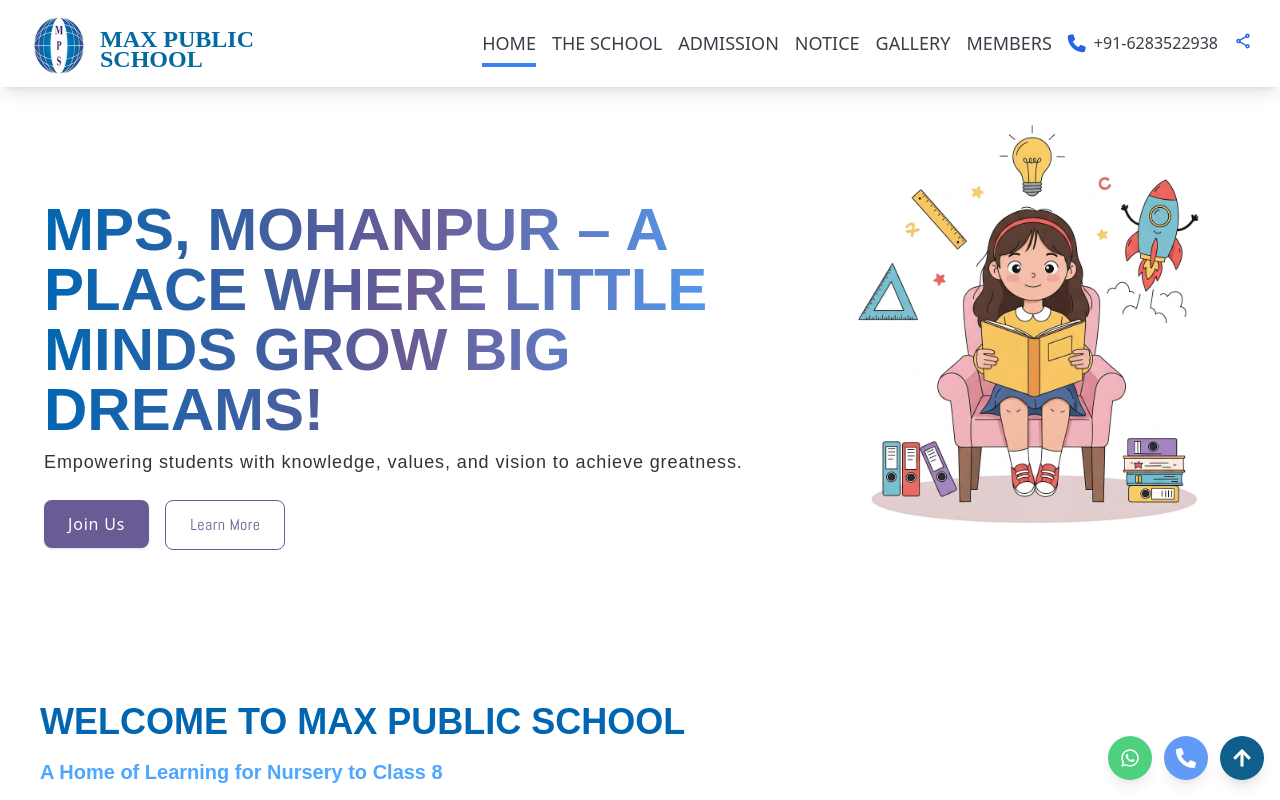
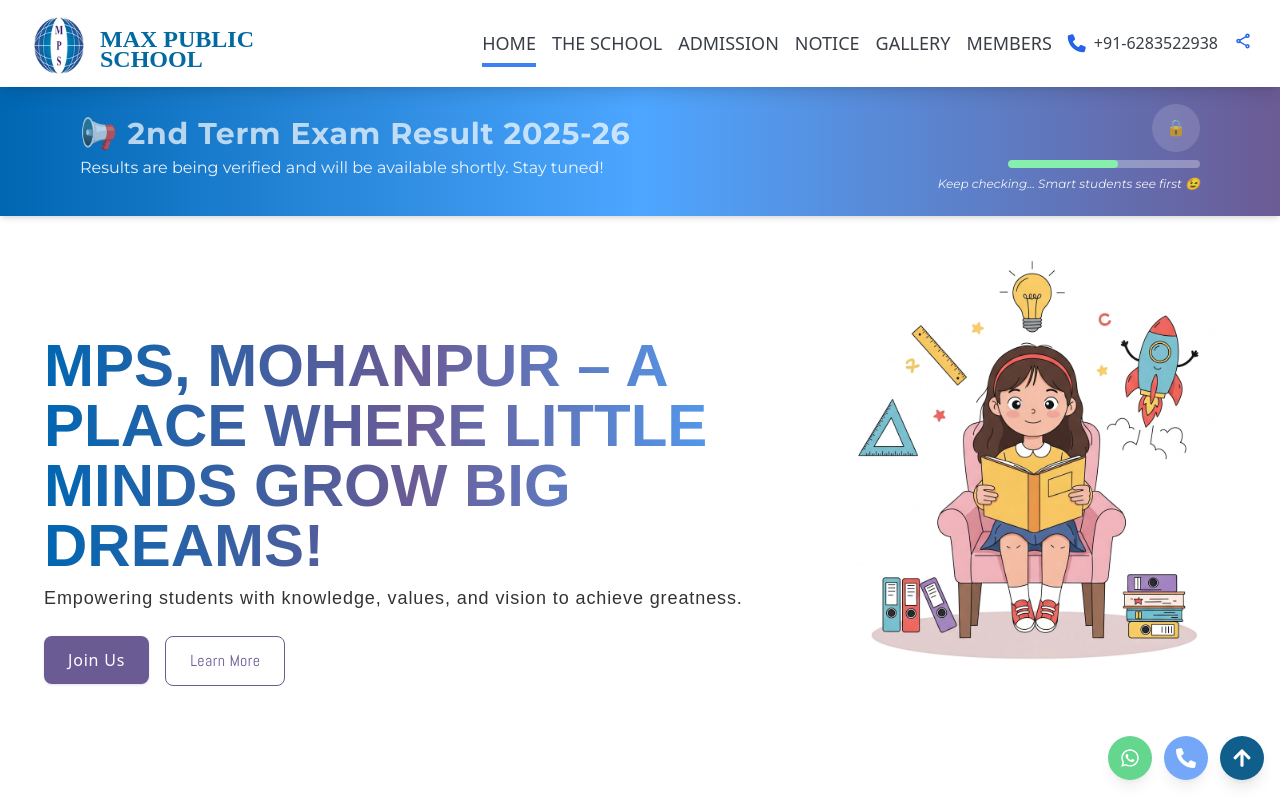
Before and after one commit to prashantkumarpro/MPS, a React (Vite) app in the folder frontend/: page / in a window 1280 px wide. Shown: the top 800 px of the page. Built offline with nearby package versions, Linux system fonts and the light colour scheme; a web font is replaced by a local one.

Commit message:
add Result banner

```diff
--- a/frontend/src/Root.jsx
+++ b/frontend/src/Root.jsx
@@ -2,10 +2,12 @@ import React from 'react'
 import { Outlet } from 'react-router'
 import Header from './components/Header'
 import MobileBottomHeader from './components/MobileBottomHeder'
+import ResultBanner from './components/ResultBanner'
 
 const Root = () => {
   return (
     <div>
+      <ResultBanner />
       <Header />
       <Outlet />
       <MobileBottomHeader />
--- a/frontend/src/components/HomeBanner.jsx
+++ b/frontend/src/components/HomeBanner.jsx
@@ -1,12 +1,10 @@
 import HomeText from './HomeText'
 import Image from './Image'
+import ResultBanner from './ResultBanner'
 
 const HomeBanner = () => {
   return (
-    <section
-      id='/'
-      className='w-full px-4 pb-4 md:px-8 bg-background-white'
-    >
+    <section id='/' className='w-full px-4 pb-4 md:px-8 bg-background-white'>
       <div className='md:px-3 py-16 md:py-24 mt-12 md:mt-6 flex flex-col-reverse md:flex-row items-start justify-between gap-12'>
         <HomeText />
         <div className='w-full'>
--- /dev/null
+++ b/frontend/src/components/ResultBanner.jsx
@@ -0,0 +1,71 @@
+import { useState, useEffect } from "react";
+
+export default function ResultBanner() {
+  const [show, setShow] = useState(true);
+  const [lastScrollY, setLastScrollY] = useState(0);
+
+  useEffect(() => {
+    const handleScroll = () => {
+      if (window.scrollY > lastScrollY) {
+        // scrolling down → hide
+        setShow(false);
+      } else {
+        // scrolling up → show
+        setShow(true);
+      }
+      setLastScrollY(window.scrollY);
+    };
+
+    window.addEventListener("scroll", handleScroll);
+
+    return () => window.removeEventListener("scroll", handleScroll);
+  }, [lastScrollY]);
+
+  return (
+    <section
+      className={`w-full bg-gradient-to-r from-primary-blue via-secondary-blue to-accent-purple
+        text-white font-montserrat shadow-md sticky top-20 z-50 transition-transform duration-500
+        ${show ? "translate-y-0" : "-translate-y-full"}`}
+    >
+      <div className="max-w-6xl mx-auto py-6 px-4 flex flex-col md:flex-row items-center justify-between">
+
+        {/* Left: Title */}
+        <div className="text-center md:text-left mb-4 md:mb-0">
+          <h1 className="text-2xl md:text-3xl font-bold tracking-wide animate-pulse">
+            📢 2nd Term Exam Result 2025-26
+          </h1>
+          <p className="text-sm md:text-base opacity-90 mt-1">
+            Results are being verified and will be available shortly. Stay tuned!
+          </p>
+        </div>
+
+        {/* Right: Loading / Curiosity Section */}
+        <div className="flex flex-col items-center md:items-end">
+          {/* 🔒 Lock icon */}
+          <div className="w-12 h-12 mb-2 flex items-center justify-center bg-white/20 rounded-full animate-pulse">
+            🔒
+          </div>
+
+          {/* Loading bar */}
+          <div className="w-48 h-2 bg-white/30 rounded-full overflow-hidden">
+            <div className="h-full bg-green-300 rounded-full animate-[load_2s_ease-in-out_infinite]"></div>
+          </div>
+
+          {/* Curiosity Text */}
+          <span className="text-xs mt-2 italic opacity-90">
+            Keep checking… Smart students see first 😉
+          </span>
+        </div>
+      </div>
+
+      {/* Keyframes for loading animation */}
+      <style>
+        {`@keyframes load {
+          0% { width: 15%; }
+          50% { width: 85%; }
+          100% { width: 40%; }
+        }`}
+      </style>
+    </section>
+  );
+}
--- /dev/null
+++ b/frontend/src/components/ResultBannerLive.jsx
@@ -0,0 +1,53 @@
+import { useState, useEffect } from 'react'
+
+export default function ResultBannerLive () {
+  const [show, setShow] = useState(true)
+  const [lastScrollY, setLastScrollY] = useState(0)
+
+
+  // Scroll-hide effect
+  useEffect(() => {
+    const handleScroll = () => {
+      if (window.scrollY > lastScrollY) setShow(false)
+      else setShow(true)
+      setLastScrollY(window.scrollY)
+    }
+    window.addEventListener('scroll', handleScroll)
+    return () => window.removeEventListener('scroll', handleScroll)
+  }, [lastScrollY])
+
+
+
+  return (
+    <section
+      className={`w-full bg-gradient-to-r from-primary-blue via-secondary-blue to-accent-purple
+        text-white font-montserrat shadow-md sticky top-20 z-50 transition-transform duration-500
+        ${show ? 'translate-y-0' : '-translate-y-full'}`}
+    >
+      <div className='max-w-6xl mx-auto py-6 px-4 flex flex-col md:flex-row items-center justify-between'>
+        {/* Left: Title */}
+        <div className='text-center md:text-left mb-4 md:mb-0'>
+          <h1 className='text-2xl md:text-3xl font-bold tracking-wide'>
+            📢 2nd Term Exam Result 2025-26
+          </h1>
+          <p className='text-sm md:text-base opacity-90 mt-1'>
+            Results are now live! Click below to check your report card.
+          </p>
+        </div>
+
+        {/* Right: Button */}
+        <div className='flex flex-col items-center md:items-end'>
+          <a
+           href='#checkresult'
+            className='bg-green-400 hover:bg-green-500 text-white font-semibold px-6 py-3 rounded-lg shadow-lg transition-transform hover:scale-105'
+          >
+            ✅ Check Result Now
+          </a>
+          <span className='text-xs mt-2 italic opacity-90'>
+            Available for all students
+          </span>
+        </div>
+      </div>
+    </section>
+  )
+}
--- a/frontend/src/components/ViewReportForm.jsx
+++ b/frontend/src/components/ViewReportForm.jsx
@@ -31,6 +31,7 @@ export default function ViewReportForm () {
   return (
     <form
       onSubmit={handleSubmit}
+      id='checkresult'
       className='w-full max-w-md mx-auto mt-10 bg-white shadow-lg rounded-xl p-8 flex flex-col gap-5'
     >
       <h2 className='text-2xl font-semibold text-gray-800 text-center'>
```
